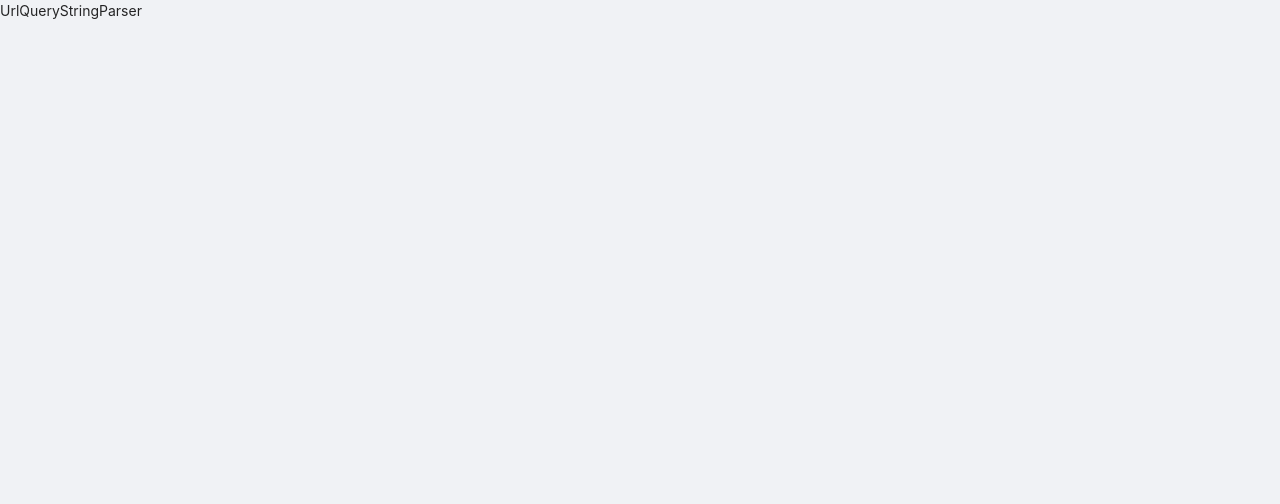
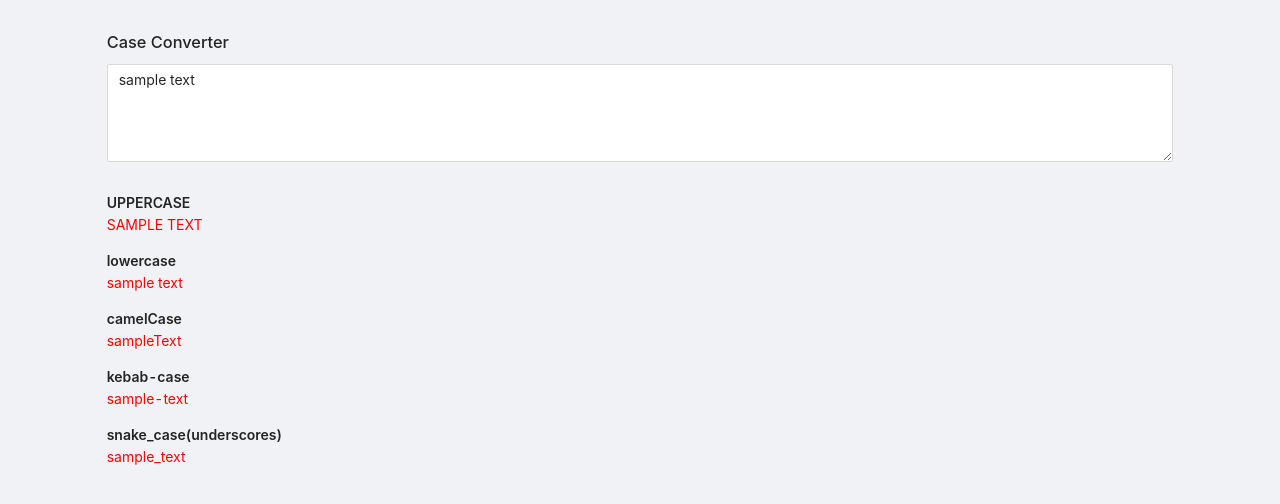
Before and after one commit to vigneshwaran-chandrasekaran/case-converter, a React (Create React App) app: page /url-query-string-parser in a window 1280 px wide. Shown: the top 504 px of the page. Built offline with nearby package versions, Linux system fonts and the light colour scheme.

Commit message:
query string page started

```diff
--- a/src/pages/UrlQueryStringParser.js
+++ b/src/pages/UrlQueryStringParser.js
@@ -1,5 +1,44 @@
-import React from 'react';
+import React, { useState } from 'react';
+import { Input, Row, Col, Typography } from 'antd';
+import { lowerCase, camelCase, kebabCase, upperCase, snakeCase } from 'lodash';
+
+const { TextArea } = Input;
+const { Text } = Typography;
 
 export function UrlQueryStringParser() {
-	return <div>UrlQueryStringParser</div>;
+	const [value, setValue] = useState('sample text');
+
+	function handleChange(event) {
+		setValue(event.target.value);
+	}
+
+	return (
+		<div className="mt-30">
+			<Row type="flex" justify="center">
+				<Col span={20}>
+					<h3>Case Converter</h3>
+					<TextArea
+						rows={4}
+						value={value}
+						onChange={handleChange}
+						spellCheck={true}
+					/>
+				</Col>
+			</Row>
+			<Row type="flex" justify="center" className="mt-30">
+				<Col span={20}>
+					<Text strong>UPPERCASE</Text>
+					<p>{upperCase(value)}</p>
+					<Text strong>lowercase</Text>
+					<p>{lowerCase(value)}</p>
+					<Text strong>camelCase</Text>
+					<p>{camelCase(value)}</p>
+					<Text strong>kebab-case</Text>
+					<p>{kebabCase(value)}</p>
+					<Text strong>snake_case(underscores)</Text>
+					<p>{snakeCase(value)}</p>
+				</Col>
+			</Row>
+		</div>
+	);
 }
```
